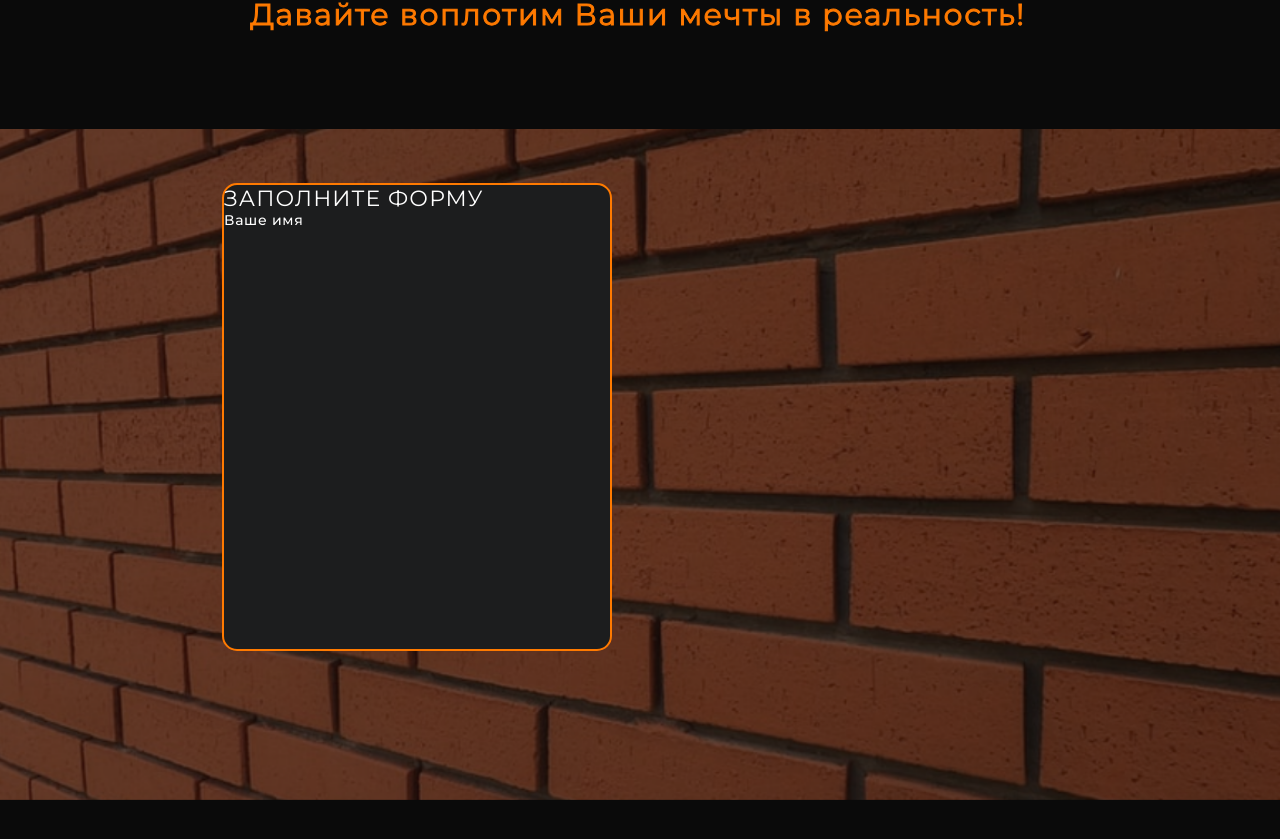
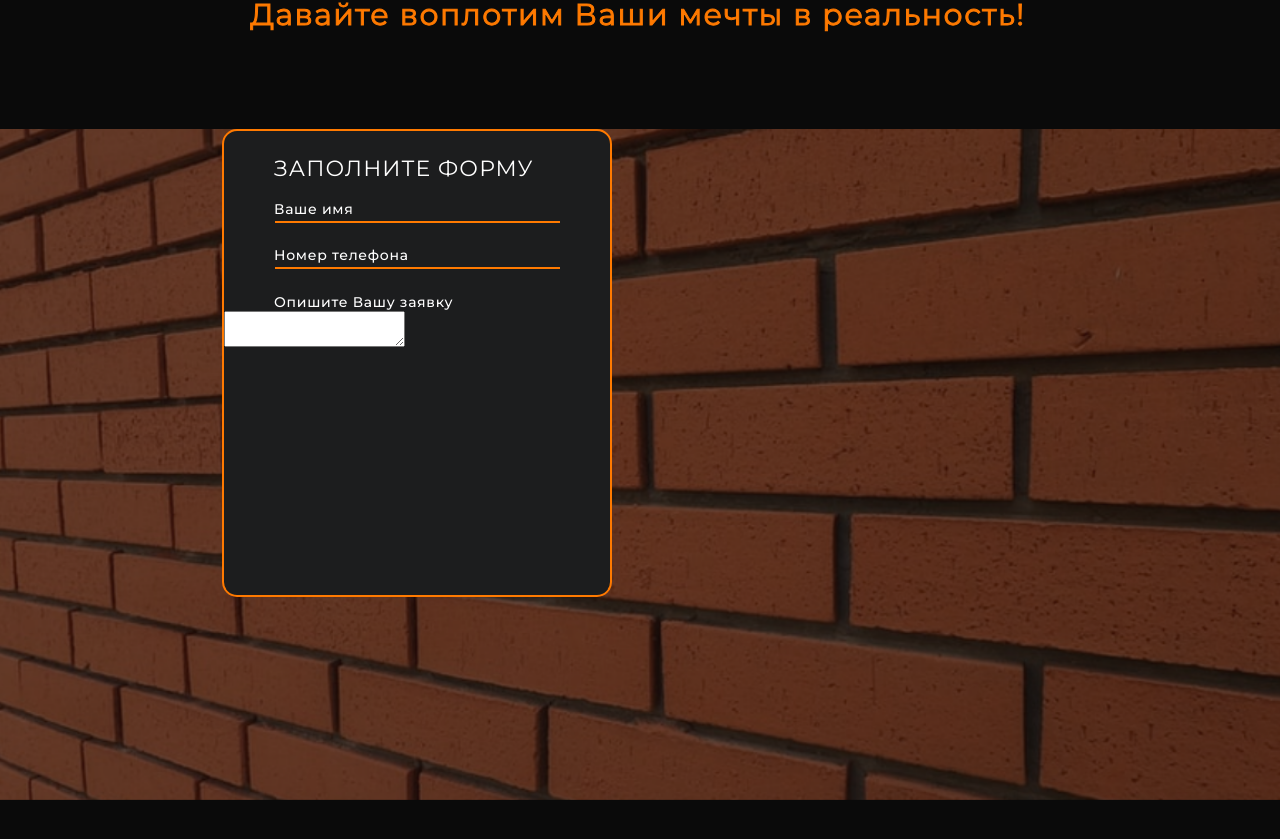
Before and after one commit to 34admal/Portfolio, a React (Create React App) app in the folder homel_build_site/: page / in a window 1280 px wide. Shown: the part 2460-3299 px from the top of the page. Built offline with nearby package versions, Linux system fonts and the light colour scheme.

Commit message:
feat: настроить точечные классы для подписей формы в FeedbackForm

```diff
--- a/homel_build_site/src/components/Feedback/FeedbackForm.jsx
+++ b/homel_build_site/src/components/Feedback/FeedbackForm.jsx
@@ -2,10 +2,18 @@ import styles from "./FeedbackForm.module.css";
 
 function FeedbackForm() {
   return (
-    <form className={styles.form}>
-     <span className={styles.title}>ЗАПОЛНИТЕ ФОРМУ</span>
-     <span className={styles.label}>Ваше имя</span>
-    </form>
+ <form className={styles.form}>
+  <span className={styles.title}>ЗАПОЛНИТЕ ФОРМУ</span>
+
+  <span className={`${styles.label} ${styles.label_name}`}>Ваше имя</span>
+  <span className={styles.line}></span>
+
+  <span className={`${styles.label} ${styles.label_phone}`}>Номер телефона</span>
+  <span className={styles.line}></span>
+
+  <span className={`${styles.label} ${styles.label_text}`}>Опишите Вашу заявку</span>
+  <textarea className={styles.textarea}></textarea>
+</form>
   );
 }
 
--- a/homel_build_site/src/components/Feedback/FeedbackForm.module.css
+++ b/homel_build_site/src/components/Feedback/FeedbackForm.module.css
@@ -1,10 +1,9 @@
 .form {
-    display: flex;
+  display: flex;
   flex-direction: column;
   align-items: flex-start;
   box-sizing: border-box;
 
-  margin-top: 54px;
   margin-left: 222px;
   width: 390px;
   height: 468.8px;
@@ -14,7 +13,8 @@
   background-color: #1c1d1e;
 }
 .title {
-
+  padding-top: 24.25px;
+  padding-left: 50px;
   font-size: 22px;
   font-weight: 400;
   line-height: 27px;
@@ -23,10 +23,33 @@
 }
 
 .label {
-  font-family: 'Montserrat', sans-serif;
+  margin-left: 50px;
+  margin-top: 23.24px;
   font-size: 14px;
   font-weight: 500;
-  line-height: 17px;
-  letter-spacing: 0.05em;
-  color: #ffffff;
+  font-stretch: normal;
+  font-style: normal;
+  line-height: normal;
+  letter-spacing: 0.7px;
+  text-align: left;
+  color: #fff;
 }
+
+.line {
+  width: 285px;
+  border-top: 2px solid #ff7a00;
+  box-sizing: border-box;
+  margin-left: 51px;
+  margin-top: 3.1px;
+}
+
+
+
+.label:nth-of-type(2) {
+  margin-top: 18.2px;
+}
+
+.label:nth-of-type(3) {
+  margin-top: 17.2px;
+  margin-left: 51px;
+}
```
